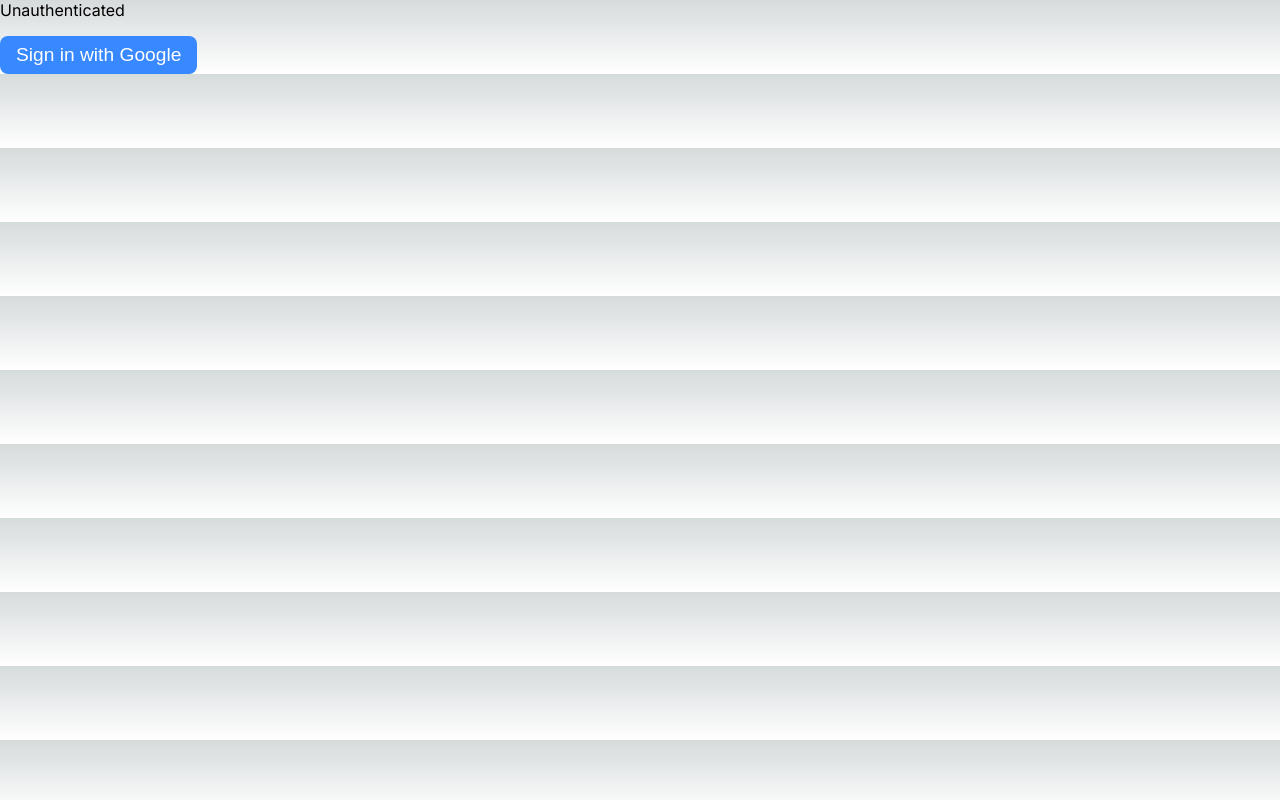
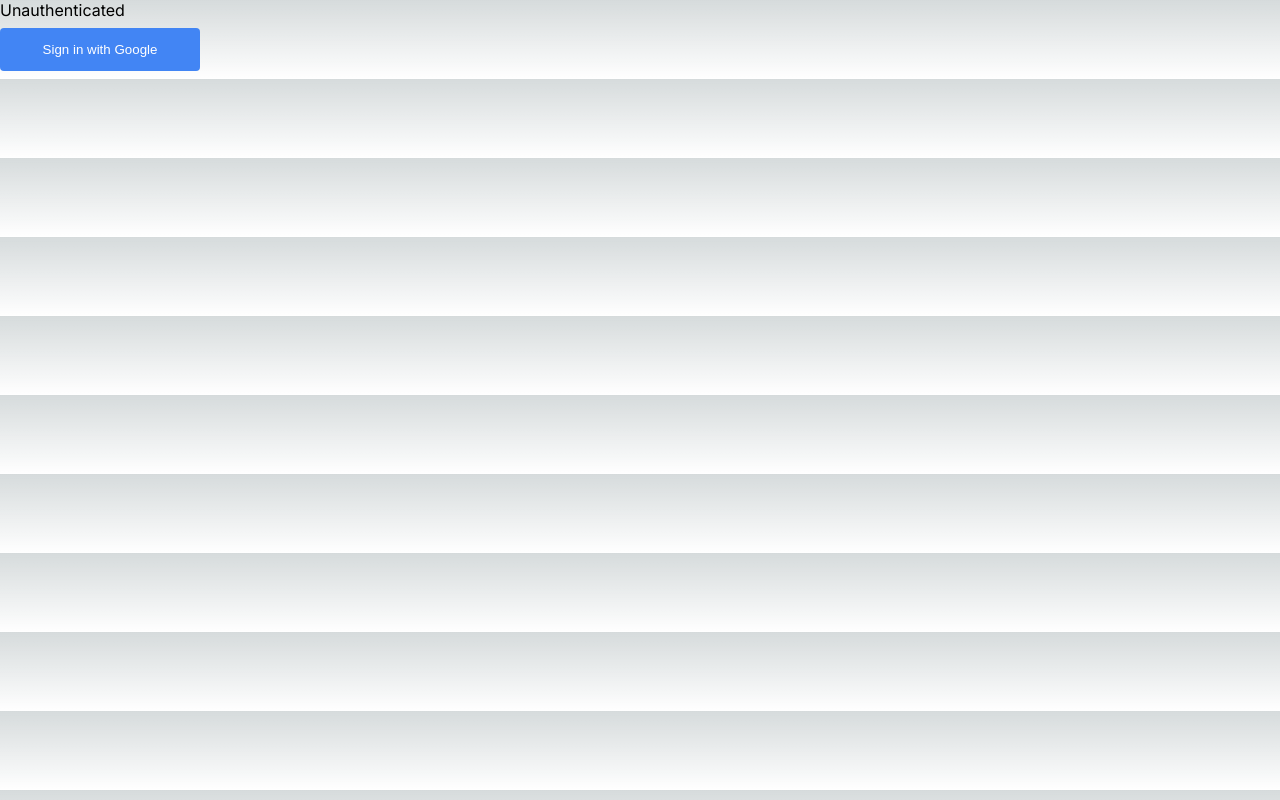
Before and after one commit to Dannyisadog/nextjs-authentication-template, a Next.js app: page / in a window 1280 px wide. Built offline with nearby package versions, Linux system fonts and the light colour scheme; no server answers.

Commit message:
feat(component): add google signin button component

```diff
--- a/src/components/client/GoogleSigninButton.tsx
+++ b/src/components/client/GoogleSigninButton.tsx
@@ -5,17 +5,11 @@
 export default function GoogleSigninButton() {
   return (
     <button
+      className="signin-button"
+      style={{
+        backgroundColor: "#4285F4",
+      }}
       onClick={() => signIn("google")}
-      style={{
-        border: 0,
-        marginTop: "1rem",
-        padding: "0.5rem 1rem",
-        backgroundColor: "#3888ff",
-        color: "white",
-        borderRadius: "8px",
-        cursor: "pointer",
-        fontSize: "1.2rem",
-      }}
     >
       Sign in with Google
     </button>
```
